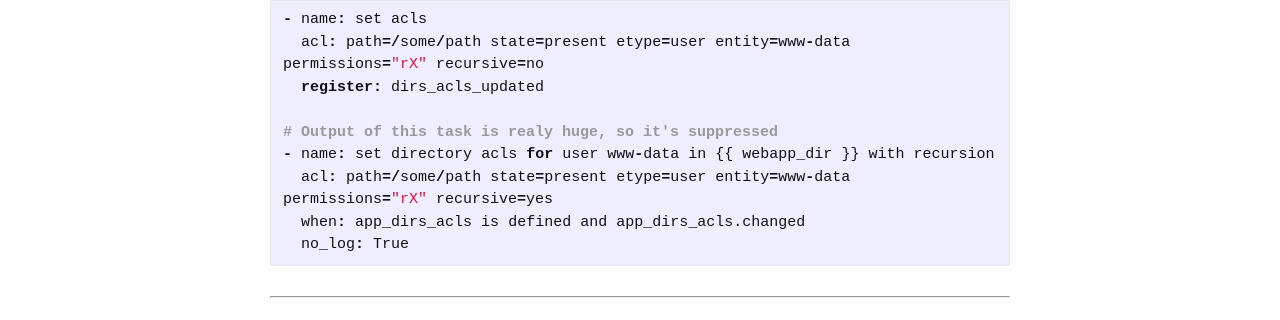
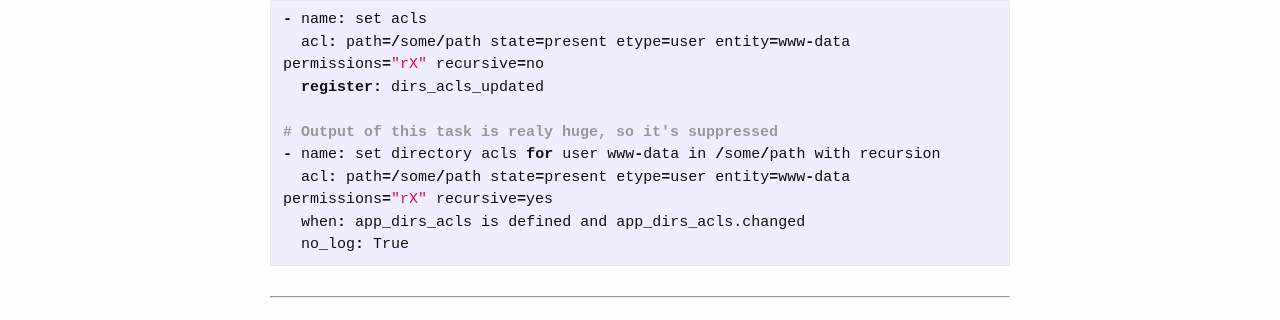
Before and after one commit to selivan/selivan.github.io, a Jekyll site: the page built from _posts/2016-04-27-ansible-acl-recursive-fast-apply.md, in a window 1280 px wide. Shown: the part 353-673 px from the top of the page. Built offline with Jekyll 4.4.1, drawn with Linux system fonts in a browser that asks for light colours; comment, search, counter and statistics services are not loaded; grey boxes are pictures that could not be loaded.

Commit message:
small fix

```diff
--- a/_posts/2016-04-27-ansible-acl-recursive-fast-apply.md
+++ b/_posts/2016-04-27-ansible-acl-recursive-fast-apply.md
@@ -11,7 +11,7 @@ If you are setting POSIX acls recursive for directory with a lot of files, playb
   register: dirs_acls_updated
 
 # Output of this task is realy huge, so it's suppressed
-- name: set directory acls for user www-data in {% raw %}{{ webapp_dir }}{% endraw %} with recursion
+- name: set directory acls for user www-data in /some/path with recursion
   acl: path=/some/path state=present etype=user entity=www-data permissions="rX" recursive=yes
   when: app_dirs_acls is defined and app_dirs_acls.changed
   no_log: True
```
